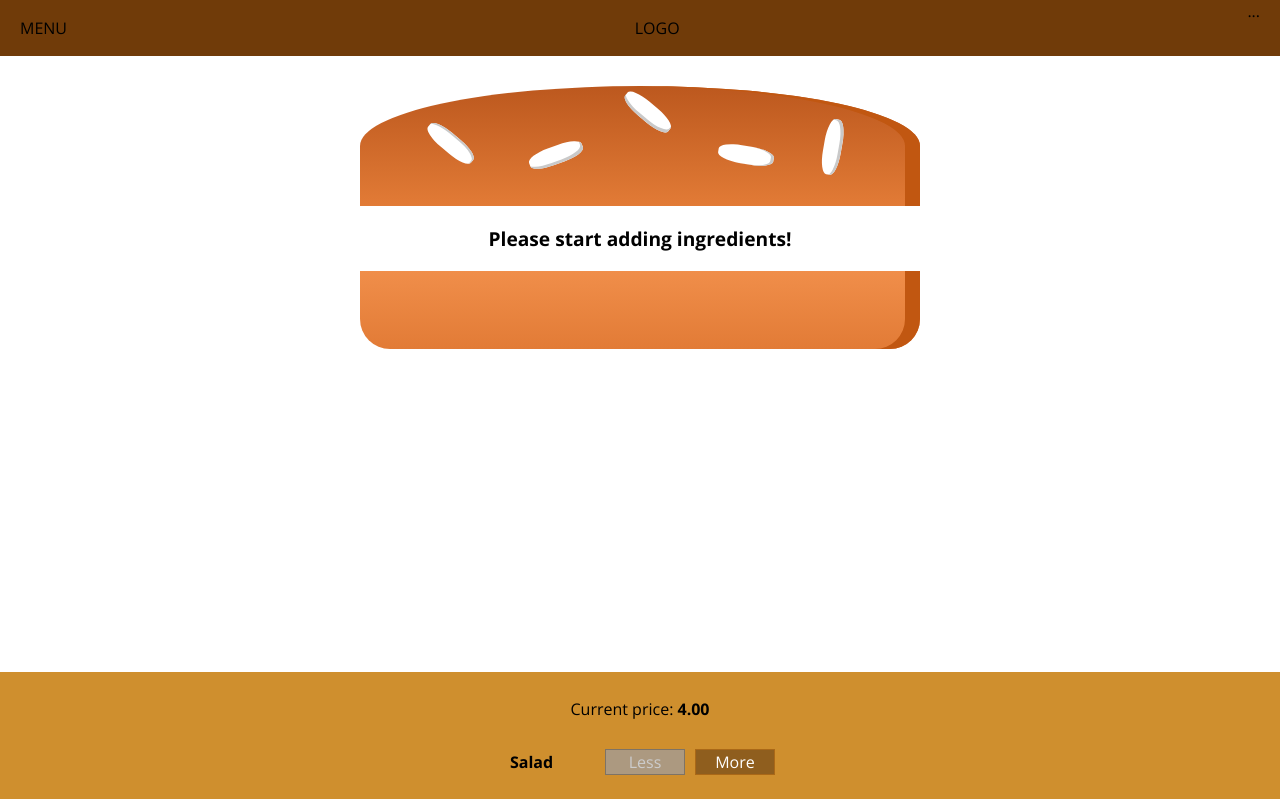
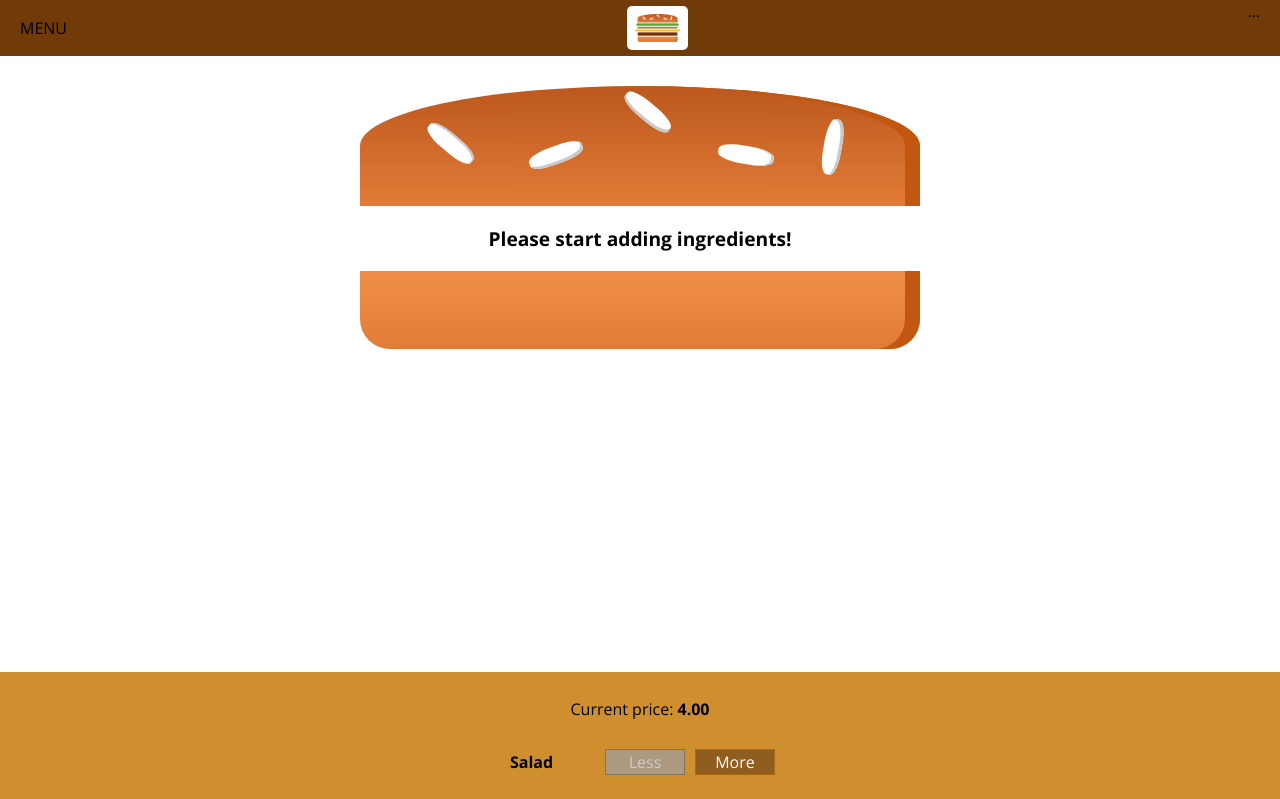
Before and after one commit to alexxx01110/burger-app, a React app: page / in a window 1280 px wide. Shown: the top 799 px of the page. Built offline with nearby package versions, Linux system fonts and the light colour scheme.

Commit message:
Add a logo component.

```diff
--- /dev/null
+++ b/src/components/Logo/Logo.js
@@ -0,0 +1,12 @@
+import React from "react";
+
+import burgerLogo from "../../assets/images/burger-logo.png";
+import classes from "./Logo.scss";
+
+const logo = props => (
+  <div className={classes.Logo}>
+    <img src={burgerLogo} alt="MyBurger" />
+  </div>
+);
+
+export default logo;
--- /dev/null
+++ b/src/components/Logo/Logo.scss
@@ -0,0 +1,10 @@
+.Logo {
+  background-color: white;
+  padding: 8px;
+  height: 80%;
+  box-sizing: border-box;
+  border-radius: 5px;
+  img {
+    height: 100%;
+  }
+}
--- a/src/components/Navigation/Toolbar/Toolbar.js
+++ b/src/components/Navigation/Toolbar/Toolbar.js
@@ -1,11 +1,12 @@
 import React from "react";
 
 import classes from "./Toolbar.scss";
+import Logo from "../../Logo/Logo";
 
 const toolbar = props => (
   <header className={classes.Toolbar}>
     <div>MENU</div>
-    <div>LOGO</div>
+    <Logo />
     <nav>...</nav>
   </header>
 );
```
Also changed, not shown: src/assets/images/burger-logo.png (added).
